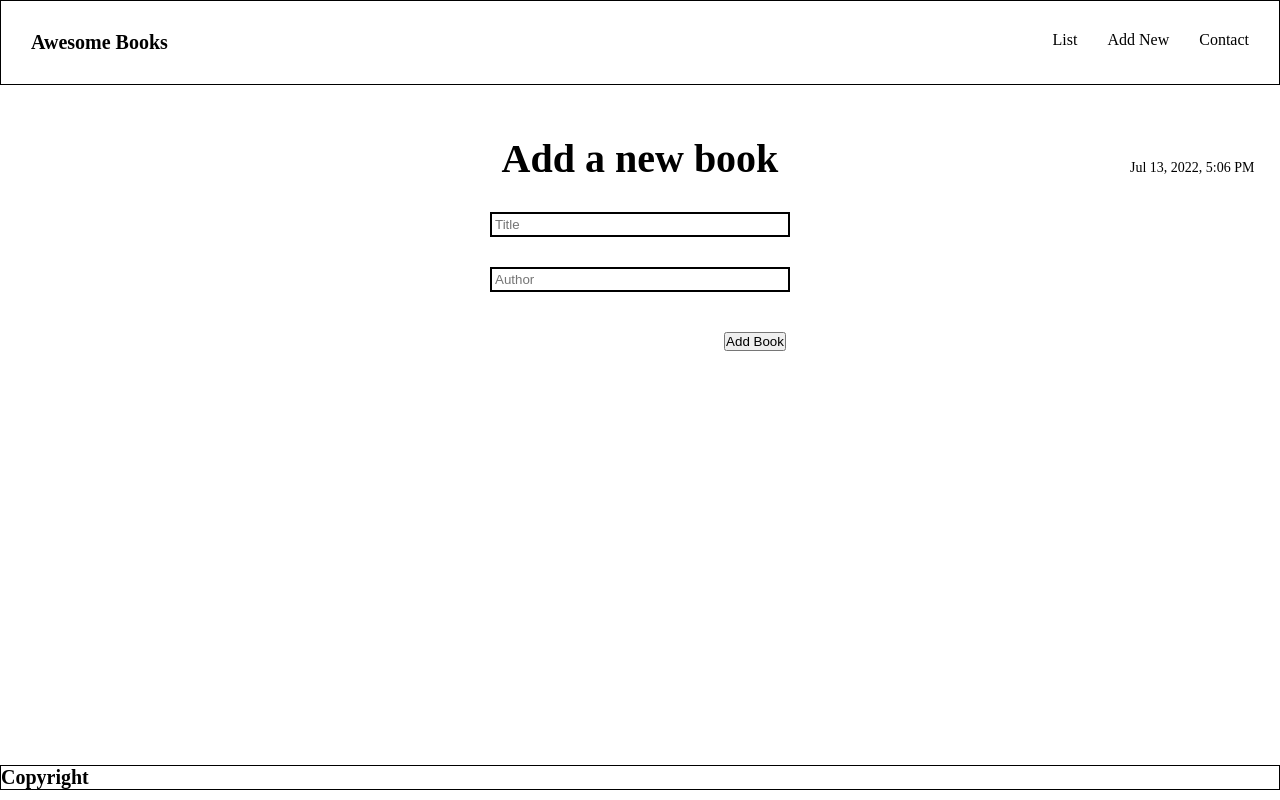
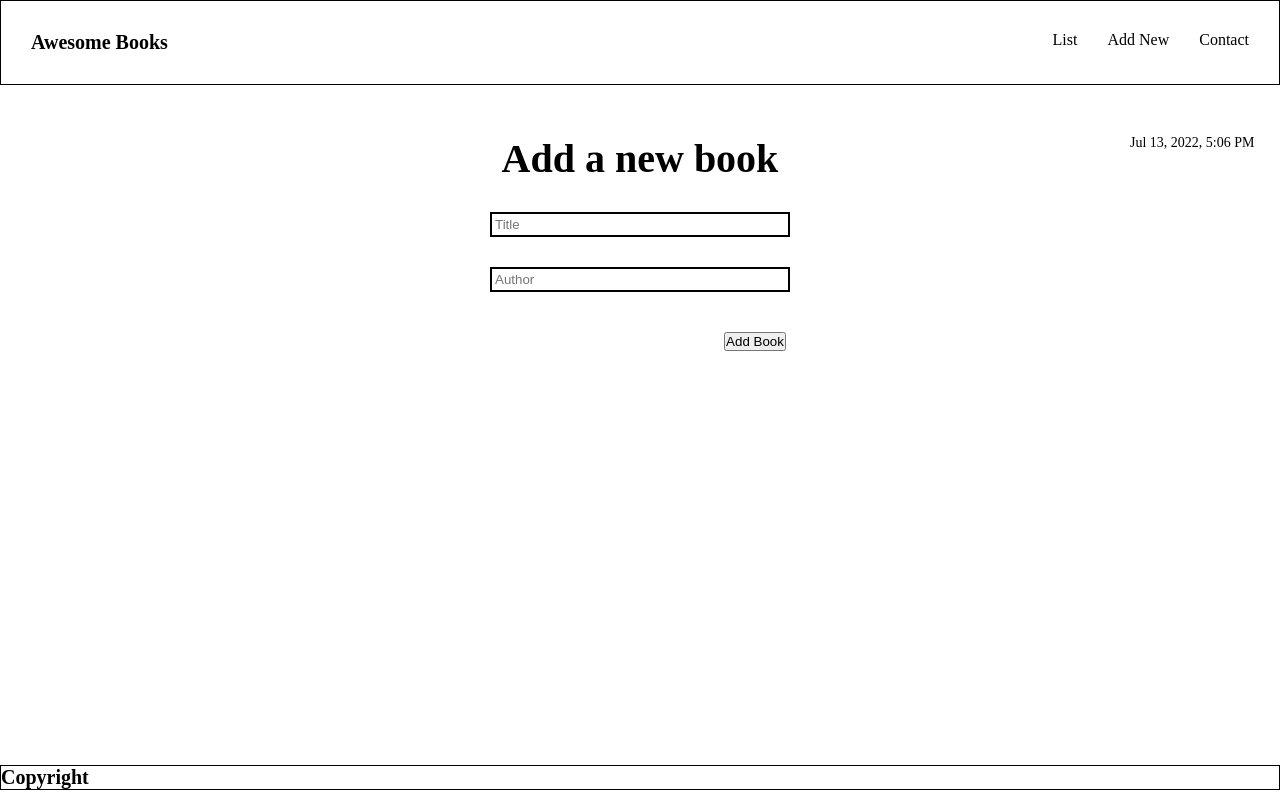
Before and after one commit to erickhansx/awesome-es6, a website with bundled scripts: page index.html in a window 1280 px wide. Built offline with nearby package versions, Linux system fonts and the light colour scheme.

Commit message:
Fix linter error

```diff
--- a/index.css
+++ b/index.css
@@ -180,5 +180,4 @@ h2 {
   position: absolute;
   font-size: 1.4rem;
   right: 2%;
-  top: 20%;
 }
--- a/modules/ui.js
+++ b/modules/ui.js
@@ -119,7 +119,6 @@ listLink.addEventListener('click', () => {
     if (!contactSection.classList.contains('hidden')) {
       contactSection.classList.add('hidden');
     }
-    console.log('God is GREAT');
   }
 });
 
```
Also changed, not shown: package.json (+12 -1 lines), .eslintrc.json (added), .stylelintrc.json (added), 2 other files.
